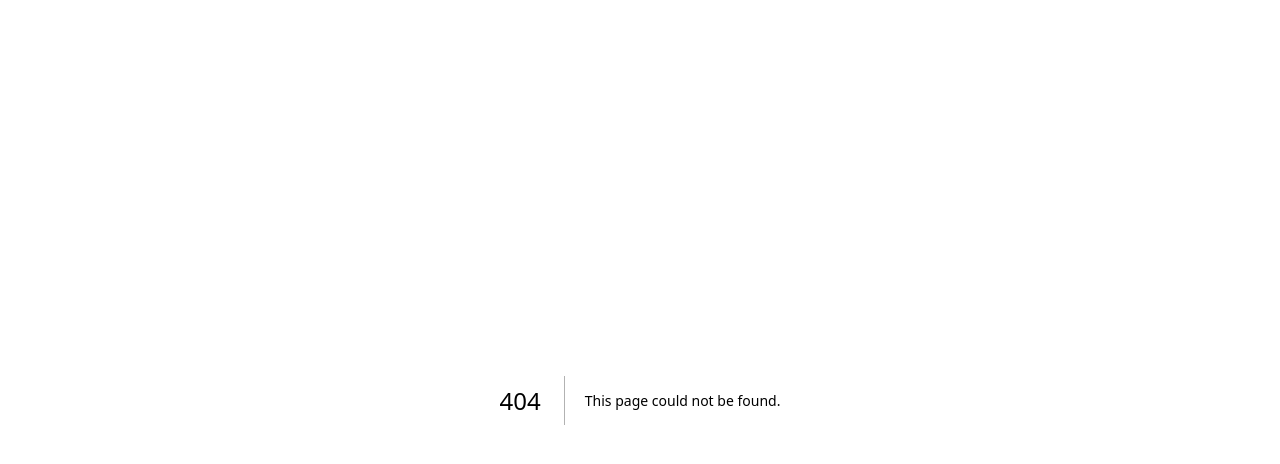
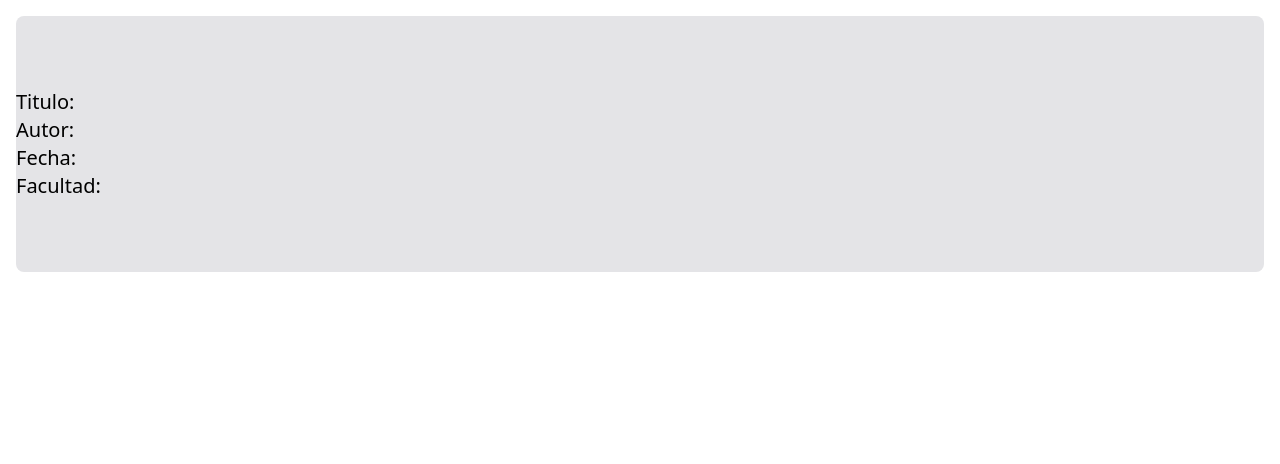
Before and after one commit to Bricret/Repositorio-UNAN-Leon-Next13, a Next.js app: page /buscador/1/viewAll in a window 1280 px wide. Before the commit this address had no page. Shown: the top 464 px of the page. Built offline with nearby package versions, Linux system fonts and the light colour scheme.

Commit message:
Cards individuales

```diff
--- a/src/app/buscador/components/InfoCards.jsx
+++ b/src/app/buscador/[id]/components/InfoCards.jsx
@@ -1,12 +1,11 @@
 import Image from "next/image";
-import { getArtByTitle } from "../helpers/getArtByTitle"
-import logoQwick from "../../../../public/img/qwikLogo.webp";
+import { getArtByTitle } from "../../helpers/getArtByTitle"
+import logoQwick from "../../../../../public/img/qwikLogo.webp";
+import Link from "next/link";
 
 export const InfoCards = ({ title }) => {
 
     const tesis = getArtByTitle(title);
-
-    console.log(tesis);
 
   return (
 <main className="flex-1 overflow-auto p-4">
@@ -17,7 +16,6 @@ export const InfoCards = ({ title }) => {
                     <Image
                         src={logoQwick}
                         alt={art.title}
-                        objectFit="cover"
                         className="rounded-lg h-36 w-36 mx-4"
                     />
                     <div className="flex flex-col">
@@ -25,6 +23,9 @@ export const InfoCards = ({ title }) => {
                         <p className="dark:text-zinc-300"><span className="text-xl dark:text-white">Autor: </span>{art.autor}</p>
                         <p className="dark:text-zinc-300"><span className="text-xl dark:text-white">Fecha: </span>{art.fecha}</p>
                         <p className="dark:text-zinc-300"><span className="text-xl dark:text-white">Facultad: </span>{art.facultad}</p>
+                        <Link href={`/buscador/${title}/viewAll`}>
+                                mas info...
+                        </Link>
                     </div>
                 </div>
             ))
--- a/src/app/buscador/[id]/page.jsx
+++ b/src/app/buscador/[id]/page.jsx
@@ -1,6 +1,6 @@
-import { Footer2 } from "../../components/Footers/Footer2";
+import Link from "next/link";
 import { LogoType } from "../../components/logo/LogoType";
-import { InfoCards } from "../components/InfoCards";
+import { InfoCards } from "./components/InfoCards";
 
 export default function dashPage ({params}) {
     const { id } = params;
@@ -65,7 +65,17 @@ export default function dashPage ({params}) {
                 </aside>
                 <InfoCards  title={decodedId} />
             </div>
-            <Footer2 />
+            <footer className="flex items-center justify-between px-6 py-4 border-t border-zinc-200 dark:border-zinc-800">
+                <p className="text-sm text-zinc-500 dark:text-zinc-400">© 2023 UNAN-Leon</p>
+                <nav className="flex items-center space-x-4">
+                <Link className="text-sm text-zinc-500 dark:text-zinc-400" href="#">
+                    Terms
+                </Link>
+                <Link className="text-sm text-zinc-500 dark:text-zinc-400" href="#">
+                    Privacy
+                </Link>
+                </nav>
+            </footer>
         </div>
     )
 }
--- /dev/null
+++ b/src/app/buscador/[id]/viewAll/page.jsx
@@ -0,0 +1,27 @@
+import { getArtByTitle } from "../../helpers/getArtByTitle";
+
+export default function viewPage ({params}) {
+
+    const { id } = params;
+
+    const tesis = getArtByTitle(id);
+
+    console.log(tesis);
+
+    return (
+        <>
+            <main className="flex-1 overflow-auto p-4">
+                <div className="grid gap-4">
+                    <div className="h-64 rounded-lg bg-zinc-200 dark:bg-zinc-800 flex flex-row items-center" >
+                            <div className="flex flex-col">
+                                <p className="dark:text-zinc-300"><span className="text-xl dark:text-white">Titulo: </span>{tesis.title}</p>
+                                <p className="dark:text-zinc-300"><span className="text-xl dark:text-white">Autor: </span>{tesis.autor}</p>
+                                <p className="dark:text-zinc-300"><span className="text-xl dark:text-white">Fecha: </span>{tesis.fecha}</p>
+                                <p className="dark:text-zinc-300"><span className="text-xl dark:text-white">Facultad: </span>{tesis.facultad}</p>
+                            </div>
+                    </div>
+                </div>
+            </main>
+        </>
+    )
+}
--- a/src/app/buscador/layout.js
+++ b/src/app/buscador/layout.js
@@ -5,4 +5,4 @@ export default function Layout({ children }) {
         </>
 
     );
-    }
+}
--- a/src/app/data/tesis.js
+++ b/src/app/data/tesis.js
@@ -1,6 +1,6 @@
 export const exa_tesis = [
     {
-        title: "analisis",
+        title: "analisis proteico",
         autor: "Altamirano, Wilton Antonio, Mazariego, Michael Danilo, Medina, Héctor Noel, Dávila Prado, Indiana tutora",
         palabrasClave: "COCINA NICARAGÜENSE - LEÓN (NICARAGUA), GASTRONOMÍA, COMIDAS TÍPICAS, RECETAS DE COCINA",
         fecha: "2010",
@@ -10,7 +10,7 @@ export const exa_tesis = [
         link: "http://riul.unanleon.edu.ni:8080/jspui/bitstream/123456789/3578/1/219588.pdf",
     },
     {
-        title: "analisis",
+        title: "analisis celular",
         autor: "Gamez Guido, Ana Graciela, Guido Martínez, Arlet de la Concepción, Juárez Burgos, Osmin tutor",
         palabrasClave: "ADMINISTRACIÓN DE INDUSTRIAS Y SERVICIOS, SERVICIOS AL CLIENTE, CONTROL DE CALIDAD, CALIDAD DE LOS SERVICIOS, SATISFACCIÓN DEL CLIENTE",
         fecha: "2018",
```
